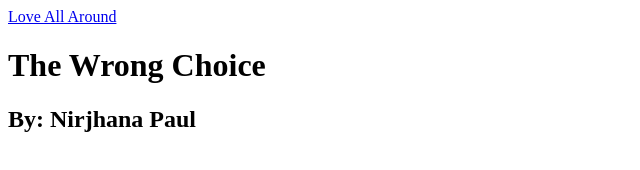
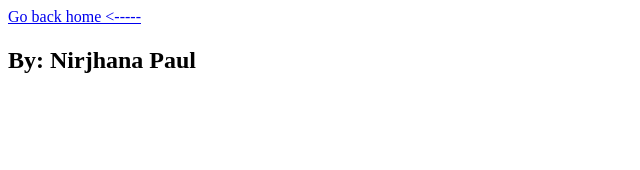
Before and after one commit to nirjhana24/My-Poems, a plain HTML site: page secPoem.html in a window 1280 px wide. Shown: the whole page, without its empty margins (0-640 px from the left). Drawn offline with Linux system fonts and the light colour scheme.

Commit message:
Update secPoem.html

```diff
--- a/secPoem.html
+++ b/secPoem.html
@@ -6,10 +6,10 @@
 
   <body>
    <nav>
-	<a href="secPoem.html">Love All Around </a>
+	<a href="index.html">Go back home <-----</a>
    </nav>
 
-    <h1>The Wrong Choice</h1>
+    <h1></h1>
 <h2>By: Nirjhana Paul </h2>
 
 </body>
```
